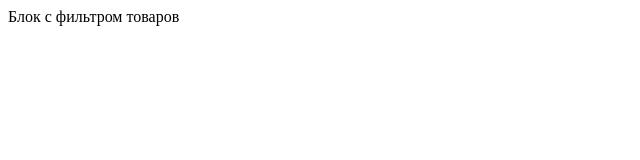
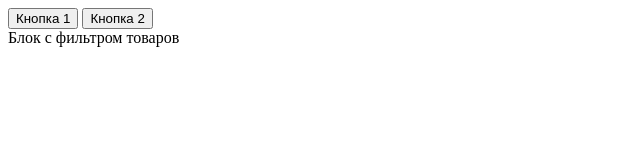
Before and after one commit to blackdimon/special-app, a plain HTML site: page index.html in a window 1280 px wide. Shown: the whole page, without its empty margins (0-640 px from the left). Drawn offline with Linux system fonts and the light colour scheme.

Commit message:
2 button added

```diff
--- a/index.html
+++ b/index.html
@@ -2,6 +2,8 @@
 <html>
 <head>
     <meta charset='utf-8'>
+    <button>Кнопка 1</button>
+    <button>Кнопка 2</button>
     <meta http-equiv='X-UA-Compatible' content='IE=edge'>
     <title>Сайт находится в разработке</title>
     <meta name='viewport' content='width=device-width, initial-scale=1'>
```
